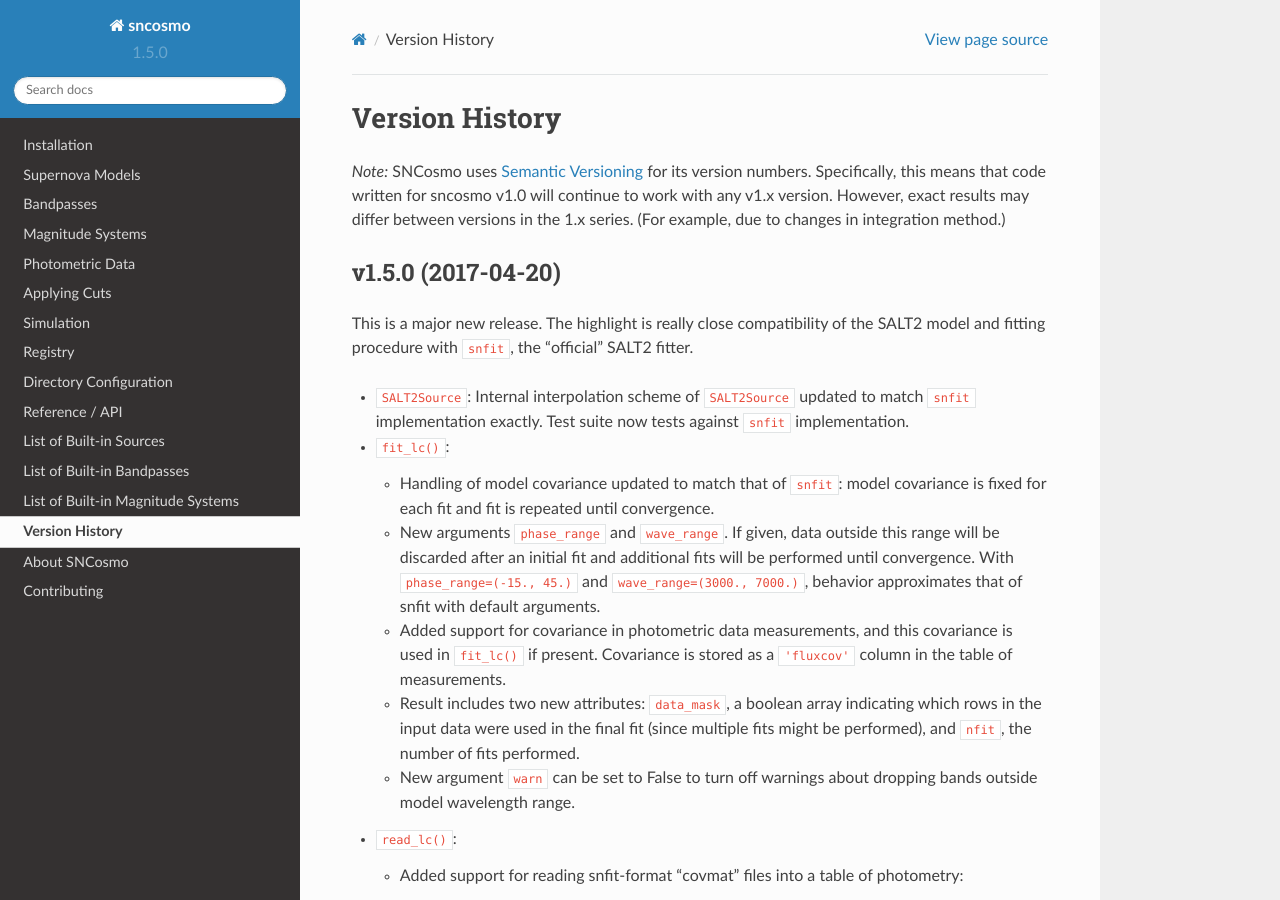
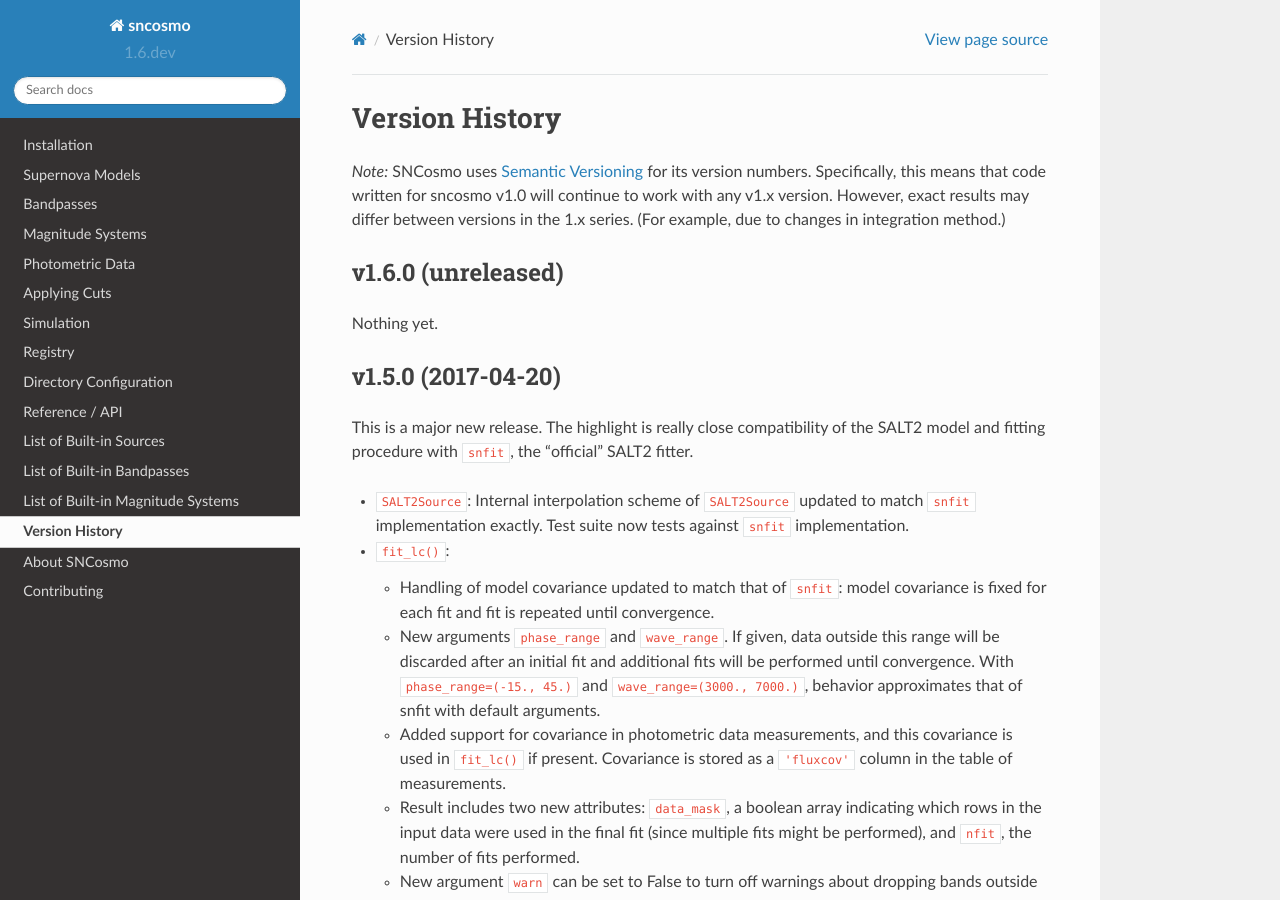
Before and after one commit to sncosmo/sncosmo, a Sphinx documentation site: the page built from docs/history.rst, in a window 1280 px wide and 900 px high. Built offline with Sphinx 7.4.7 and the Read the Docs theme 2.0.0, drawn with Linux system fonts in a browser that asks for light colours; pages that are not in the unit, such as notebooks, are missing from menus; the version number is read from the project's files by our own code.

Commit message:
bump version for development

```diff
--- a/docs/history.rst
+++ b/docs/history.rst
@@ -7,6 +7,11 @@ its version numbers. Specifically, this means that code written for
 sncosmo v1.0 will continue to work with any v1.x version. However,
 exact results may differ between versions in the 1.x series. (For
 example, due to changes in integration method.)
+
+v1.6.0 (unreleased)
+===================
+
+Nothing yet.
 
 v1.5.0 (2017-04-20)
 ===================
--- a/setup.py
+++ b/setup.py
@@ -52,7 +52,7 @@ URL = 'http://sncosmo.readthedocs.org'
 builtins._ASTROPY_PACKAGE_NAME_ = PACKAGENAME
 
 # VERSION should be PEP386 compatible (http://www.python.org/dev/peps/pep-0386)
-VERSION = '1.5.0'
+VERSION = '1.6.dev'
 
 # Indicates if this version is a release version
 RELEASE = 'dev' not in VERSION
```
